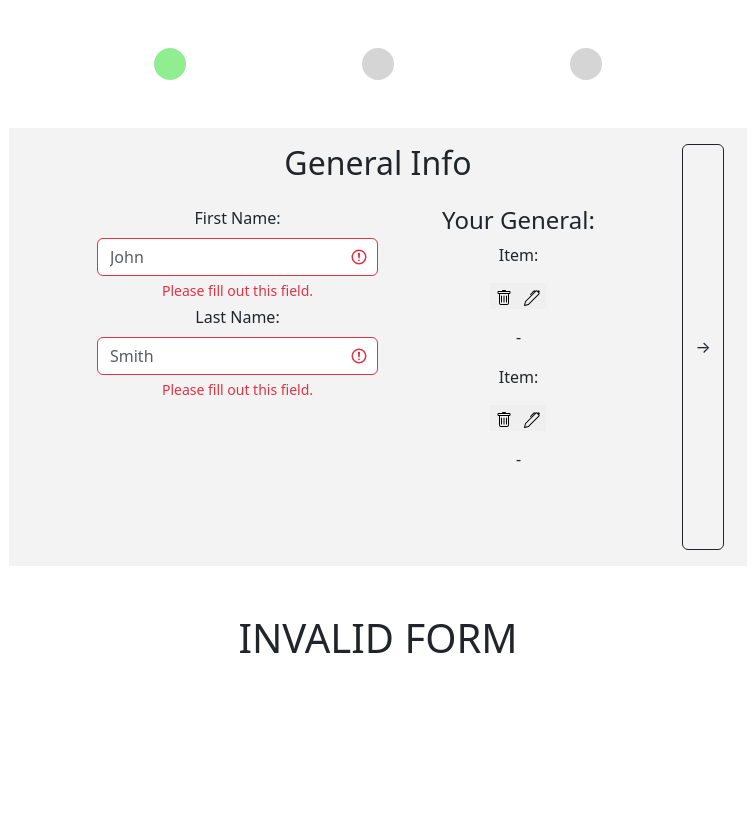
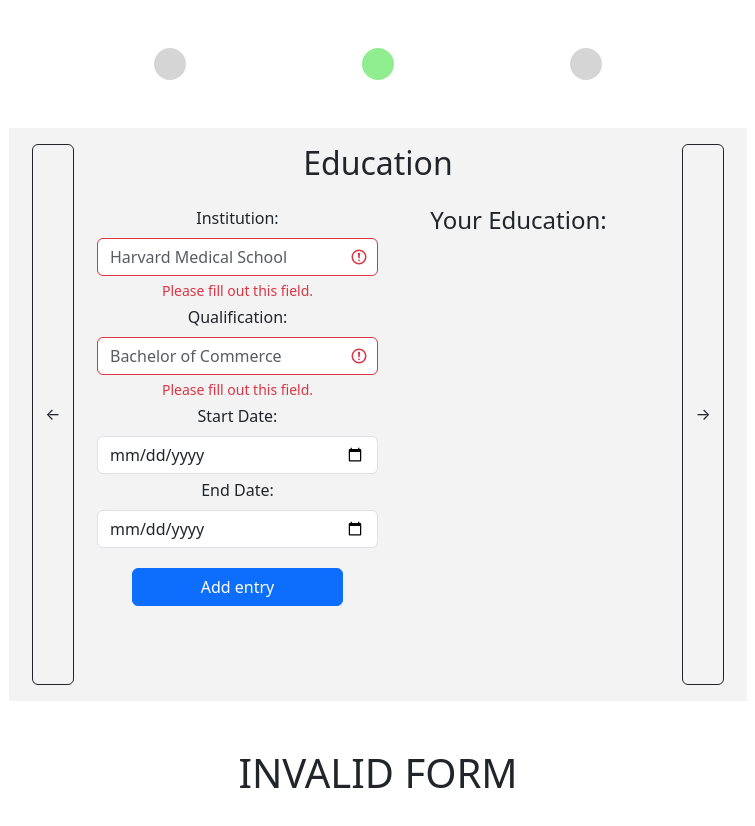
Before and after one commit to jamescrutchley/cv-generator, a React (Create React App) app: page / in a window 1280 px wide. Shown: the top 826 px of the page, without its empty margins (262-1017 px from the left). Before the commit the page ends 800 px from the top, so only its background shows below. Built offline with nearby package versions, Linux system fonts and the light colour scheme.

Commit message:
update state management methods

```diff
--- a/src/components/Form.js
+++ b/src/components/Form.js
@@ -1,5 +1,7 @@
 import React, { Component } from "react";
 import Button from "react-bootstrap/Button";
+import uniqid from 'uniqid';
+
 
 import Form from "react-bootstrap/Form";
 
@@ -11,7 +13,7 @@ class UserForm extends Component {
   constructor(props) {
     super(props);
     this.state = {
-      section: 1,
+      section: 2,
       generateCV: false,
       valid: false,
       experienceList: [],
@@ -74,7 +76,7 @@ class UserForm extends Component {
                 feedback="Please fill out this field."
               />
             </div>
-            <List details={[fname, lname]} section='General'/>
+            <List details={[inputs.general]} section='General'/>
             </div>
             <Button
               variant="outline-dark"
@@ -154,7 +156,7 @@ class UserForm extends Component {
               </div>
 
               {/* current list */}
-              <List details={this.state.educationList} section="Education" />
+              <List details={this.state.educationList} section="Education" handleUnitRemoval={this.handleRemoveEntry}/>
               {/* [{...:..., ...:...}, {}] */}
             </div>
 
@@ -284,6 +286,36 @@ class UserForm extends Component {
     e.preventDefault();
   };
 
+  setSectionStateValues = (section, reset=false) => {
+    const initialValues = {
+        general: {
+            fname: "",
+            lname: "",
+            dob: "",
+          },
+          education: {
+            educationName: "",
+            qualification: "",
+            startDate: "",
+            endDate: "",
+          },
+          experience: {
+            experienceName: "",
+            role: "",
+            expStartDate: "",
+            expEndDate: "",
+        }
+    }
+    if (reset) {
+        this.setState((prevState) => ({
+            inputs: {
+              ...prevState.inputs,
+              [section]: initialValues[section],
+            },
+          }));
+    }
+  }
+
   handleAddEntry = (section) => {
     console.log("adding entry");
     // validate section elements(??)
@@ -292,14 +324,34 @@ class UserForm extends Component {
         ? this.state.inputs.education
         : this.state.inputs.experience;
     const targetList = this.state[`${section}List`];
+    console.log('target list is ' + targetList)
 
-    const updatedList = [...targetList, targetSection];
-    console.log(targetSection, targetList);
+    const newEntry = { ...targetSection, id: uniqid() };
+
+    const updatedList = [...targetList, newEntry];
 
     this.setState({
       [section + "List"]: updatedList,
+    },
+    () => {
+        this.setSectionStateValues(section, true)
     });
   };
+
+  handleRemoveEntry = (id, section) => {
+
+    const targetList = this.state[`${section}List`];
+    console.log(targetList)
+
+    // const updatedList = targetList.filter((entry) => (entry.id !== id))
+
+    // this.setState({
+    //     [section+ "List"]: updatedList
+    // })
+
+
+  }
+
 
   render() {
     const { valid, section } = this.state;
```
